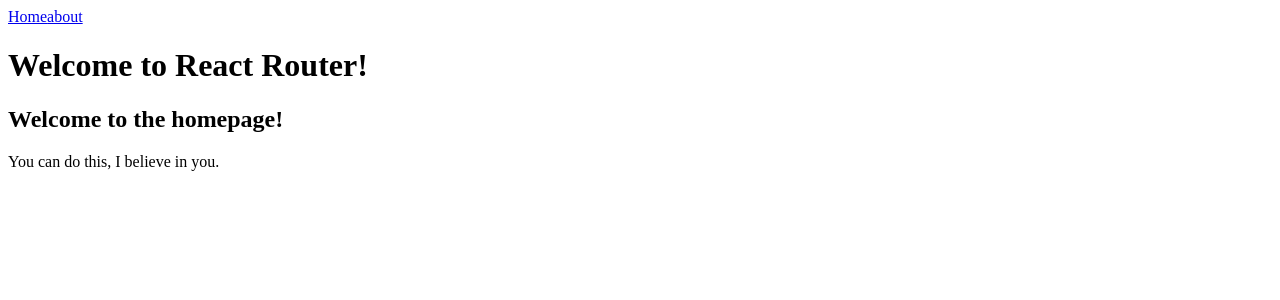
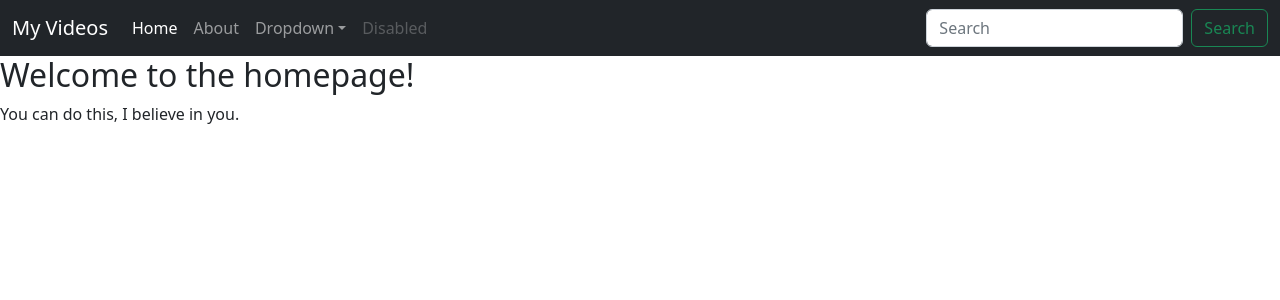
Before and after one commit to abbasalkabbi/My-Videos, a React (Create React App) app: page / in a window 1280 px wide. Shown: the top 300 px of the page. Built offline with nearby package versions, Linux system fonts and the light colour scheme.

Commit message:
"Add Nav Bar"

```diff
--- a/public/index.html
+++ b/public/index.html
@@ -24,6 +24,8 @@
       work correctly both with client-side routing and a non-root public URL.
       Learn how to configure a non-root public URL by running `npm run build`.
     -->
+    <link href="https://cdn.jsdelivr.net/npm/bootstrap@5.2.0/dist/css/bootstrap.min.css" rel="stylesheet" integrity="sha384-gH2yIJqKdNHPEq0n4Mqa/HGKIhSkIHeL5AyhkYV8i59U5AR6csBvApHHNl/vI1Bx" crossorigin="anonymous">
+
     <title>My-videos</title>
   </head>
   <body>
@@ -39,5 +41,7 @@
       To begin the development, run `npm start` or `yarn start`.
       To create a production bundle, use `npm run build` or `yarn build`.
     -->
+    <script src="https://cdn.jsdelivr.net/npm/bootstrap@5.2.0/dist/js/bootstrap.bundle.min.js" integrity="sha384-A3rJD856KowSb7dwlZdYEkO39Gagi7vIsF0jrRAoQmDKKtQBHUuLZ9AsSv4jD4Xa" crossorigin="anonymous"></script>
+
   </body>
 </html>
--- a/src/App.js
+++ b/src/App.js
@@ -1,16 +1,69 @@
+/* eslint-disable jsx-a11y/anchor-is-valid */
 import  React from "react";
-import { Routes, Route,Link } from "react-router-dom";
+import { Routes, Route,NavLink } from "react-router-dom";
 import Home from "./pages/Home"
 import About from "./pages/About"
 
 function App() {
   return (
     <div className="App">
-      <nav>
-            <Link to="/">Home</Link>
-            <Link to="about">about</Link>
-      </nav>
-      <h1>Welcome to React Router!</h1>
+    {/* Navbar */}
+    <nav class="navbar navbar-expand-lg navbar-dark bg-dark">
+      {/* Content Navbat */}
+      <div class="container-fluid">
+        <a class="navbar-brand" href="#">My Videos</a>
+        <button class="navbar-toggler" type="button" data-bs-toggle="collapse" data-bs-target="#navbarSupportedContent" aria-controls="navbarSupportedContent" aria-expanded="false" aria-label="Toggle navigation">
+          <span class="navbar-toggler-icon"></span>
+        </button>
+        {/* Item Links */}
+        <div class="collapse navbar-collapse" id="navbarSupportedContent">
+          <ul class="navbar-nav me-auto mb-2 mb-lg-0">
+            {/* Home links */}
+            <li class="nav-item">
+              <NavLink
+              				to='/'
+              				className={({ isActive }) => (isActive ? 'nav-link active' : 'nav-link  ')}>
+          				Home
+          			  </NavLink>
+            </li>
+            {/* End Home links */}
+            {/* About Links */}
+            <li class="nav-item">
+              <NavLink
+              				to='about'
+              				className={({ isActive }) => (isActive ? 'nav-link active' : 'nav-link  ')}>
+          				About
+          			  </NavLink>
+            </li>
+            {/* End About links */}
+            <li className="nav-item dropdown">
+              <a className="nav-link dropdown-toggle" href="#" role="button" data-bs-toggle="dropdown" aria-expanded="false">
+                Dropdown
+              </a>
+              <ul class="dropdown-menu">
+                <li><a className="dropdown-item" href="#">Action</a></li>
+                <li><a className="dropdown-item" href="#">Another action</a></li>
+                <li><hr className="dropdown-divider"/></li>
+                <li><a className="dropdown-item" href="#">Something else here</a></li>
+              </ul>
+            </li>
+            <li className="nav-item">
+              <a className="nav-link disabled">Disabled</a>
+            </li>
+          </ul>
+          {/* Search  */}
+          <form className="d-flex" role="search">
+            <input className="form-control me-2" type="search" placeholder="Search" aria-label="Search"/>
+            <button className="btn btn-outline-success" type="submit">Search</button>
+          </form>
+          {/* End Search */}
+        </div>
+        {/* END Item Links */}
+      </div>
+      {/* END Content Navbat */}
+
+    </nav>
+  {/* End Nav bar */}
       <Routes>
         <Route path="/" element={<Home />} />
         <Route path="about" element={<About />} />
```
